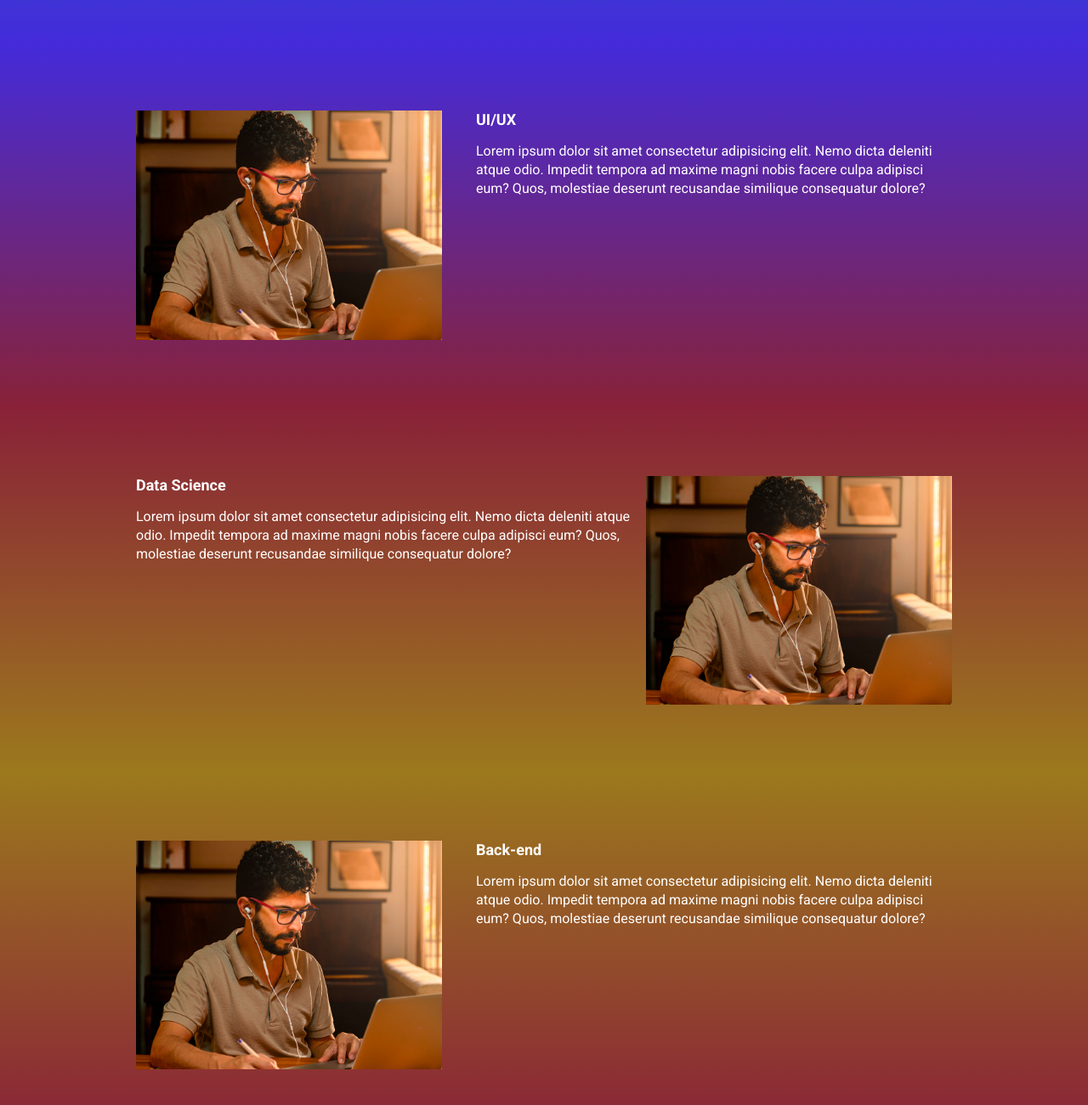
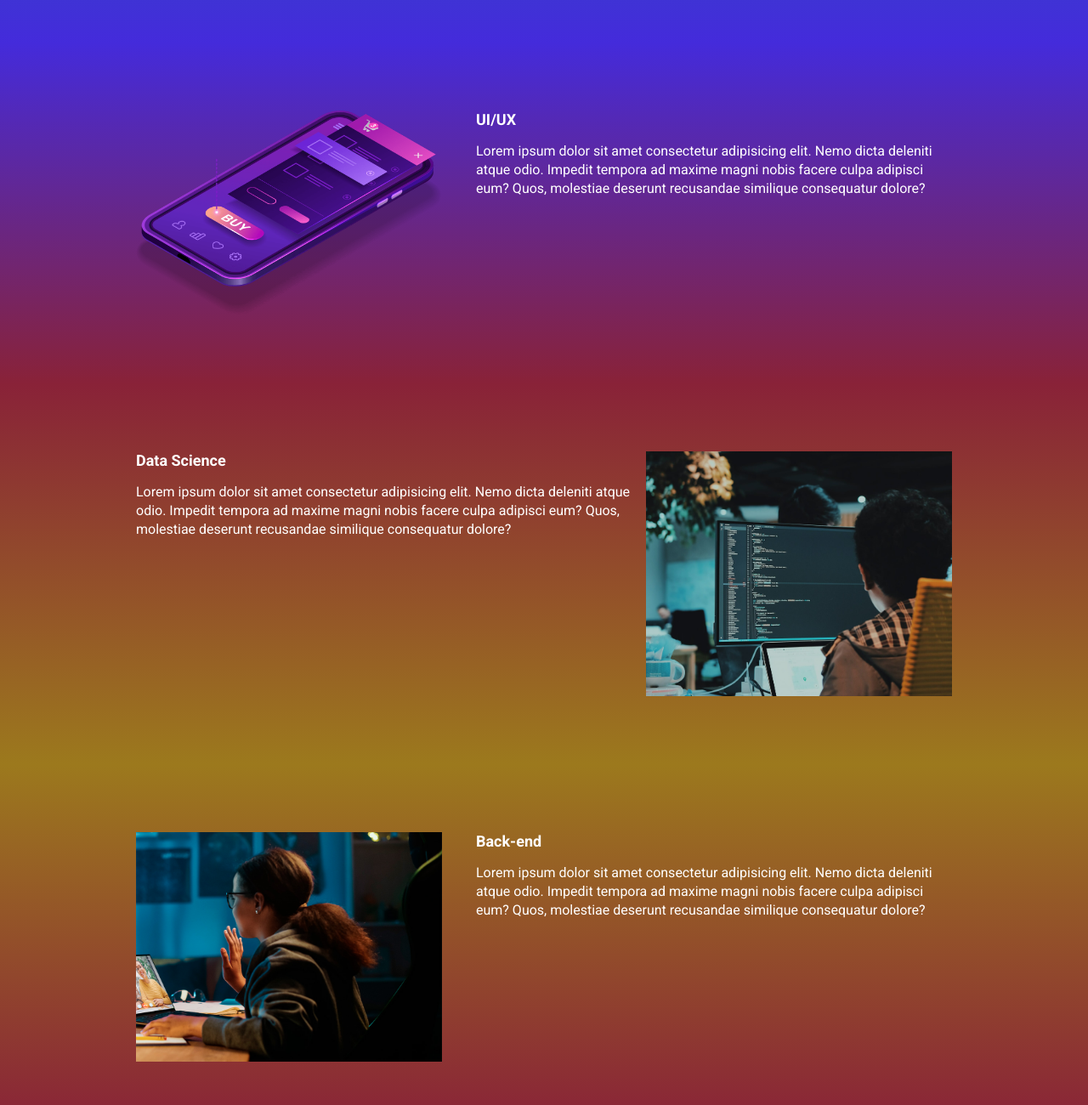
Before and after one commit to saulopm200/ebac_tech_talks, a website built with Parcel: page src/index.html in a window 1280 px wide. Shown: the part 940-2240 px from the top of the page at 85% size. Built offline with nearby package versions, Linux system fonts and the light colour scheme.

Commit message:
atualizando as imagens das demais seções

```diff
--- a/src/index.html
+++ b/src/index.html
@@ -61,7 +61,7 @@
                     Lorem ipsum dolor sit amet consectetur adipisicing elit. Nemo dicta deleniti atque odio. Impedit tempora ad maxime magni nobis facere culpa adipisci eum? Quos, molestiae deserunt recusandae similique consequatur dolore?
                 </p>
             </div>
-            <img class="event__image" src="./images/images/frontend.png" alt="Front-end">
+            <img class="event__image" src="./images/images/ui-ux.png" alt="UI/UX">
         </div>
     </section>
     <section class="event event--data-science">
@@ -72,7 +72,7 @@
                     Lorem ipsum dolor sit amet consectetur adipisicing elit. Nemo dicta deleniti atque odio. Impedit tempora ad maxime magni nobis facere culpa adipisci eum? Quos, molestiae deserunt recusandae similique consequatur dolore?
                 </p>
             </div>
-            <img class="event__image" src="./images/images/frontend.png" alt="Front-end">
+            <img class="event__image" src="./images/images/data.png" alt="Data Science">
         </div>
     </section>
     <section class="event event--backend event--image-left">
@@ -83,7 +83,7 @@
                     Lorem ipsum dolor sit amet consectetur adipisicing elit. Nemo dicta deleniti atque odio. Impedit tempora ad maxime magni nobis facere culpa adipisci eum? Quos, molestiae deserunt recusandae similique consequatur dolore?
                 </p>
             </div>
-            <img class="event__image" src="./images/images/frontend.png" alt="Front-end">
+            <img class="event__image" src="./images/images/backend.png" alt="Back-end">
         </div>
     </section>
     <script src="https://unpkg.com/aos@next/dist/aos.js"></script>
```
